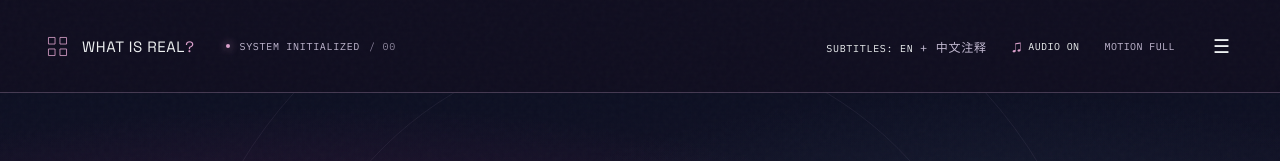
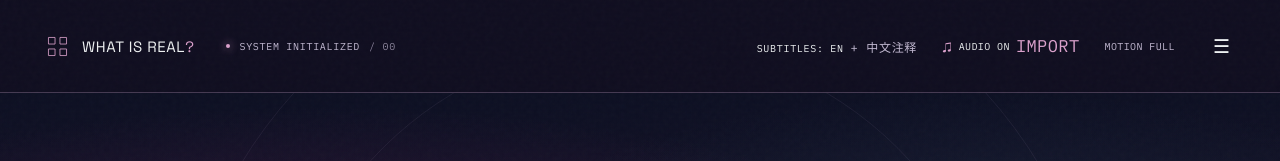
Before and after one commit to Riyaa3-3/what-is-real, a React (Vite) app: page / in a window 1280 px wide. Shown: the top 161 px of the page. Built offline with nearby package versions, Linux system fonts and the light colour scheme.

Commit message:
Clearly show audio pack import is needed for new preview users

```diff
--- a/src/components/Soundscape.tsx
+++ b/src/components/Soundscape.tsx
@@ -169,7 +169,7 @@ export function AudioControls(props: SoundProps) {
   };
   return <details className="audio-console">
     <summary className="utility audio-console-trigger" aria-label="Audio and imported soundtracks">
-      <span aria-hidden="true">♫</span> AUDIO {props.musicEnabled ? 'ON' : 'OFF'}
+      <span aria-hidden="true">♫</span> AUDIO {props.musicEnabled ? 'ON' : 'OFF'} {!props.packLoading && !props.packReady && <span className="audio-needs-import">IMPORT</span>}
     </summary>
     <div className="audio-console-panel">
       <div className="audio-console-heading">AUDIO CONTROL / <span>WHAT IS REAL?</span></div>
```
